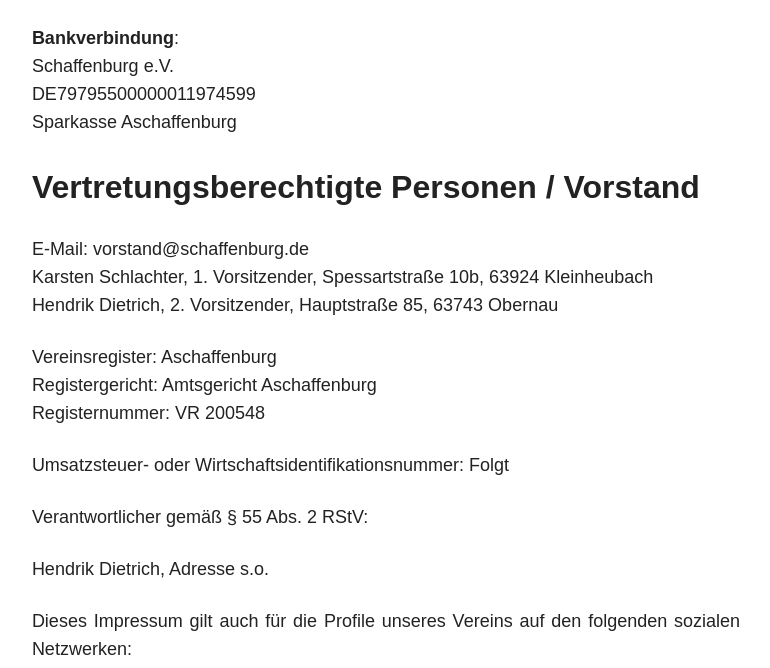
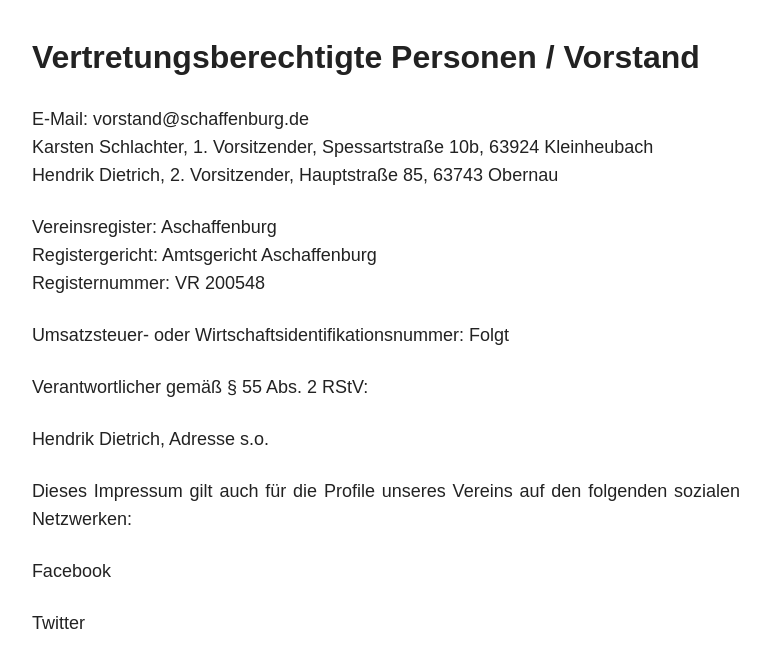
Before and after one commit to Schaffenburg/schaffenburg.github.io, a Jekyll site: the page built from impressum/index.md, in a window 1280 px wide and 900 px high, scrolled down 733 px, cut to the strip 232-900 px from the top of the window. Shown: the whole strip, without its empty margins (254-1024 px from the left). Built offline with Jekyll 4.4.1, drawn with Linux system fonts in a browser that asks for light colours; nearby versions of some CDN libraries.

Commit message:
Update index.md

```diff
--- a/impressum/index.md
+++ b/impressum/index.md
@@ -26,11 +26,6 @@
 <img alt="" border="0" src="https://www.paypalobjects.com/de_DE/i/scr/pixel.gif" width="1" height="1">
 </form>
 
-**Bankverbindung**:<br>
-Schaffenburg e.V.<br>
-DE79795500000011974599<br>
-Sparkasse Aschaffenburg
-
 <h2>Vertretungsberechtigte Personen / Vorstand</h2>
 
 E-Mail: vorstand@schaffenburg.de<br>
```
